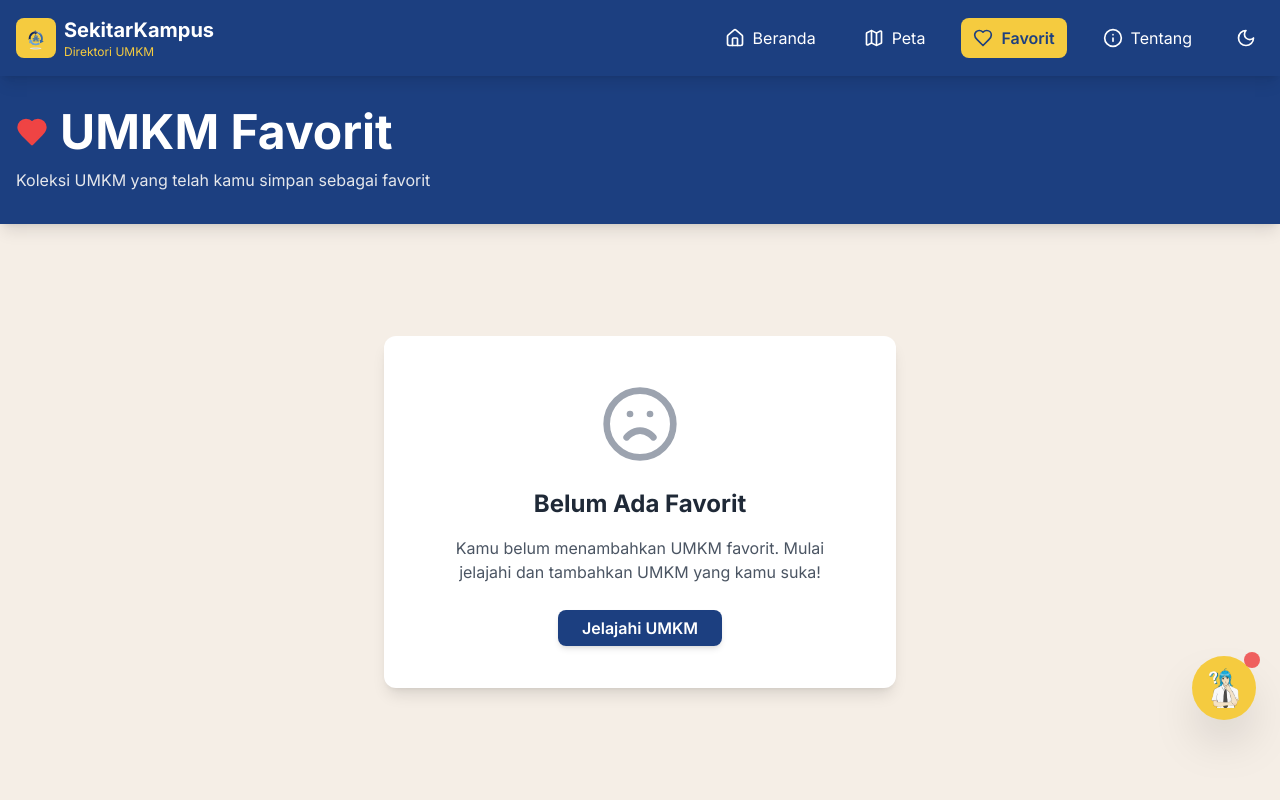
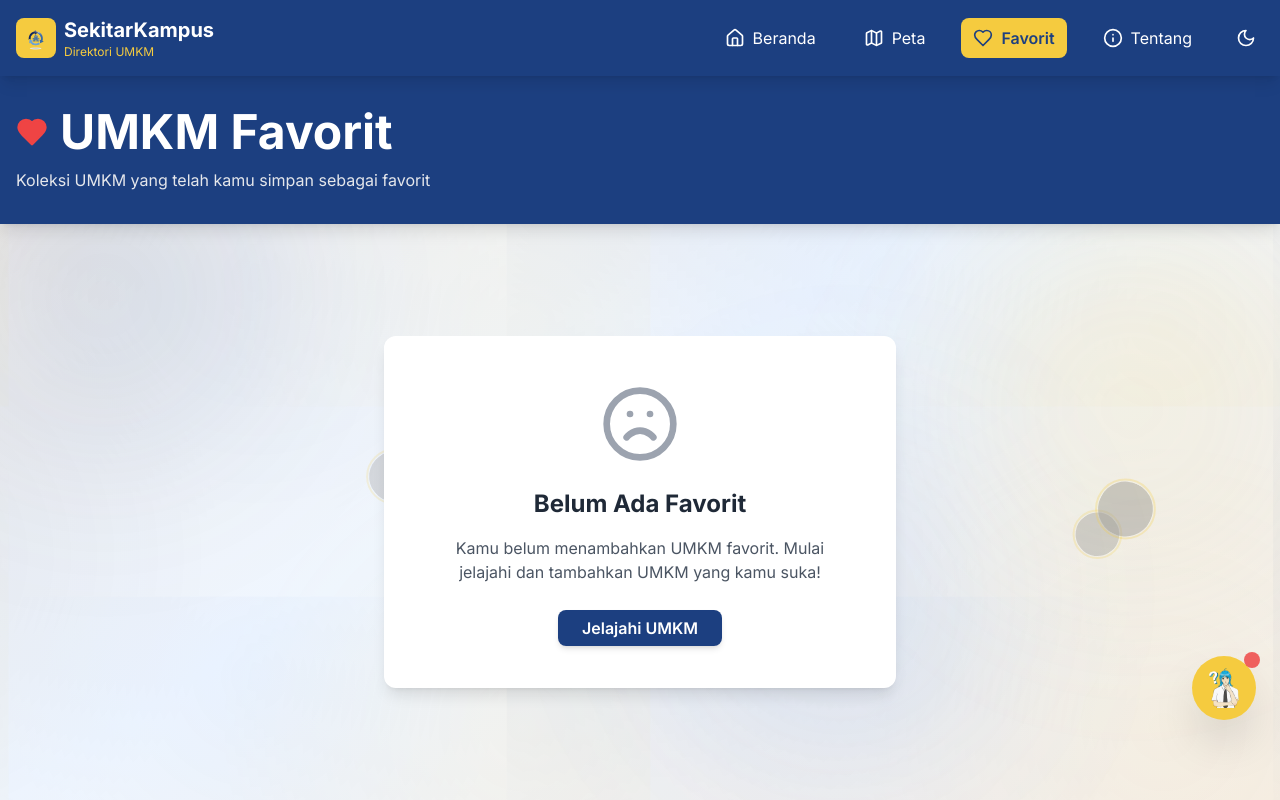
Before and after one commit to Sadamdi/SekitarKampus, a React (Create React App) app: page /favorit in a window 1280 px wide. Shown: the top 800 px of the page. Built offline with nearby package versions, Linux system fonts and the light colour scheme.

Commit message:
Add Annimation

```diff
--- a/src/pages/About.jsx
+++ b/src/pages/About.jsx
@@ -1,6 +1,7 @@
 import React from 'react';
 import { motion } from 'framer-motion';
 import { Info, Target, Users, Code } from 'lucide-react';
+import UltimateAnimatedBackground from '../components/UltimateAnimatedBackground';
 
 const About = () => {
   const features = [
@@ -48,9 +49,13 @@ const About = () => {
   ];
 
   return (
-    <div className="min-h-screen bg-custom-bg dark:bg-gray-900">
-      {/* Header */}
-      <div className="bg-custom-primary dark:bg-gray-800 text-white py-12 shadow-lg">
+    <>
+      {/* Ultimate Animated Background with UMKM Photos */}
+      <UltimateAnimatedBackground />
+
+      <div className="min-h-screen relative z-10">
+        {/* Header */}
+        <div className="bg-custom-primary dark:bg-gray-800 text-white py-12 shadow-lg relative z-10">
         <div className="container mx-auto px-4">
           <motion.div
             initial={{ opacity: 0, y: -20 }}
@@ -69,7 +74,7 @@ const About = () => {
         </div>
       </div>
 
-      <div className="container mx-auto px-4 py-12">
+      <div className="container mx-auto px-4 py-12 relative z-10">
         {/* Project Overview */}
         <motion.div
           initial={{ opacity: 0, y: 20 }}
@@ -308,7 +313,8 @@ const About = () => {
           </div>
         </motion.div>
       </div>
-    </div>
+      </div>
+    </>
   );
 };
 
--- a/src/pages/Favorit.jsx
+++ b/src/pages/Favorit.jsx
@@ -5,6 +5,7 @@ import { Heart, Frown } from 'lucide-react';
 import { useFavoritesStore } from '../store/useStore';
 import { umkmData } from '../data/umkm';
 import UMKMCard from '../components/UMKMCard';
+import UltimateAnimatedBackground from '../components/UltimateAnimatedBackground';
 
 const Favorit = () => {
   const { favorites } = useFavoritesStore();
@@ -13,9 +14,13 @@ const Favorit = () => {
   const favoriteUmkm = umkmData.filter(umkm => favorites.includes(umkm.id));
 
   return (
-    <div className="min-h-screen bg-custom-bg dark:bg-gray-900">
-      {/* Header */}
-      <div className="bg-custom-primary dark:bg-gray-800 text-white py-8 shadow-lg">
+    <>
+      {/* Ultimate Animated Background with UMKM Photos */}
+      <UltimateAnimatedBackground />
+
+      <div className="min-h-screen relative z-10">
+        {/* Header */}
+        <div className="bg-custom-primary dark:bg-gray-800 text-white py-8 shadow-lg relative z-10">
         <div className="container mx-auto px-4">
           <motion.div
             initial={{ opacity: 0, y: -20 }}
@@ -33,7 +38,7 @@ const Favorit = () => {
         </div>
       </div>
 
-      <div className="container mx-auto px-4 py-8">
+      <div className="container mx-auto px-4 py-8 relative z-10">
         {favoriteUmkm.length === 0 ? (
           /* Empty State */
           <motion.div
@@ -104,7 +109,8 @@ const Favorit = () => {
           </div>
         )}
       </div>
-    </div>
+      </div>
+    </>
   );
 };
 
--- a/src/pages/MapPage.jsx
+++ b/src/pages/MapPage.jsx
@@ -6,6 +6,7 @@ import { MapPin, Store, X, Eye, Maximize2 } from 'lucide-react';
 import L from 'leaflet';
 import { umkmData } from '../data/umkm';
 import { getCategories } from '../data/umkm';
+import UltimateAnimatedBackground from '../components/UltimateAnimatedBackground';
 import 'leaflet/dist/leaflet.css';
 
 // Fix leaflet default icon issue
@@ -138,9 +139,13 @@ const MapPage = () => {
   const mapZoom = focusedUmkm ? 17 : defaultZoom;
 
   return (
-    <div className="min-h-screen bg-custom-bg dark:bg-gray-900">
-      {/* Header */}
-      <div className="bg-custom-primary dark:bg-gray-800 text-white py-8 shadow-lg">
+    <>
+      {/* Ultimate Animated Background with UMKM Photos */}
+      <UltimateAnimatedBackground />
+
+      <div className="min-h-screen relative z-10">
+        {/* Header */}
+        <div className="bg-custom-primary dark:bg-gray-800 text-white py-8 shadow-lg relative z-10">
         <div className="container mx-auto px-4">
           <motion.div
             initial={{ opacity: 0, y: -20 }}
@@ -160,7 +165,7 @@ const MapPage = () => {
         </div>
       </div>
 
-      <div className="container mx-auto px-4 py-8">
+      <div className="container mx-auto px-4 py-8 relative z-10">
         {/* Category Filter & Reset Button */}
         <motion.div
           initial={{ opacity: 0, y: 20 }}
@@ -401,7 +406,8 @@ const MapPage = () => {
           </div>
         </motion.div>
       </div>
-    </div>
+      </div>
+    </>
   );
 };
 
```
